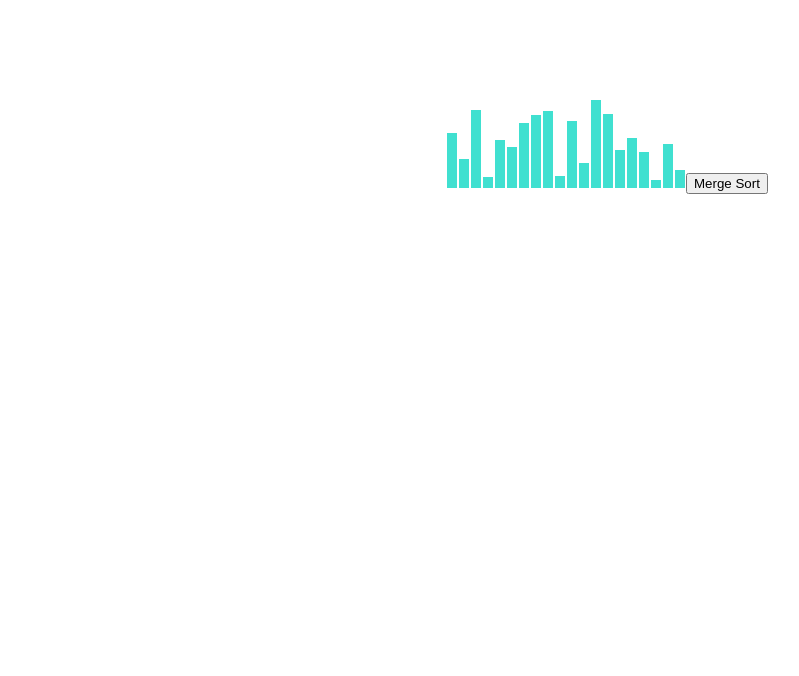
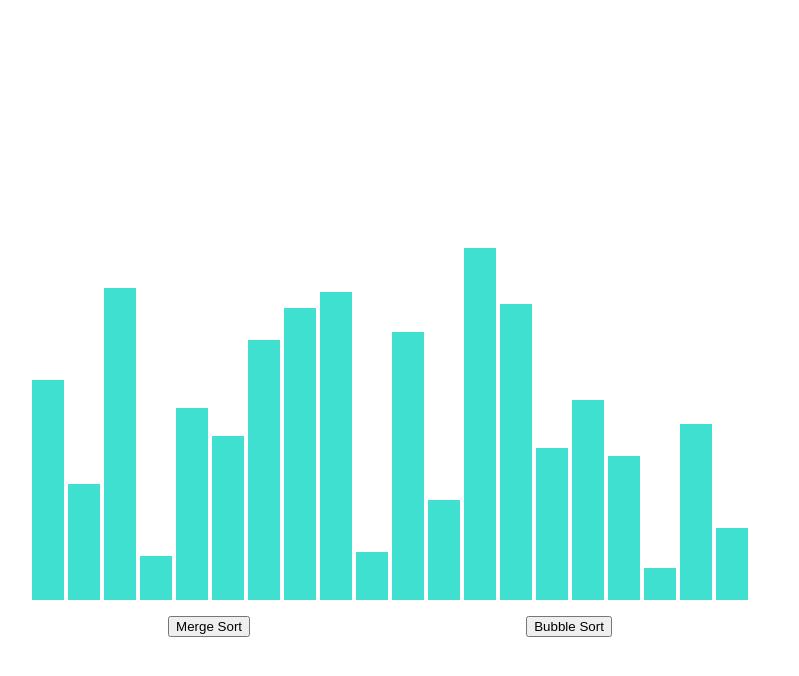
Before and after one commit to guangshuqi/sortingAnimator, a React (Create React App) app: page / in a window 1280 px wide. Shown: the top 676 px of the page, without its empty margins (354-1153 px from the left). Built offline with nearby package versions, Linux system fonts and the light colour scheme.

Commit message:
added bubble sort

```diff
--- /dev/null
+++ b/src/SortingAnimator/SortingAlgorithm/BubbleSort.js
@@ -0,0 +1,26 @@
+export default function getBubbleSortSequence(unsortedArray, offset, sequences){
+    const auxArray = [...unsortedArray]
+    for (let i = 0; i<auxArray.length;i++){
+        for (let j =0; j < auxArray.length-i-1; j++){
+            sequences.push({
+                type: 'colorChange',
+                indices: [j, j+1]
+            })
+            if (auxArray[j]>auxArray[j+1]){
+                sequences.push({
+                    type: 'heightChange',
+                    indices: [j, j+1],
+                    newHeights: [auxArray[j+1], auxArray[j]]
+                })
+                let temp = auxArray[j]
+                auxArray[j]=auxArray[j+1]
+                auxArray[j+1]=temp
+            }
+            sequences.push({
+                type: 'colorChange',
+                indices: [j, j+1]
+            })
+        }
+    }
+    return auxArray
+}
--- /dev/null
+++ b/src/SortingAnimator/SortingAlgorithm/MergeSort.js
@@ -0,0 +1,61 @@
+// Merge Sort (Recursive)
+export default function getMergeSortSequence (unsortedArray,offset=0, sequences) {
+    // No need to sort the array if the array only has one element or empty
+    const N = unsortedArray.length
+    if (N == 0) {
+      return [[], offset];
+    }else if (N ==1){
+        return [unsortedArray, offset]
+    }
+    // In order to divide the array in half, we need to figure out the middle
+
+
+    const middle = Math.floor(N/ 2);
+
+    const left = unsortedArray.slice(0, middle)
+    const right = unsortedArray.slice(middle, N)
+
+    // Using recursion to combine the left and right
+    return merge(
+        getMergeSortSequence(left, offset,sequences), getMergeSortSequence(right, offset+middle,sequences), sequences
+    );
+  }
+
+
+
+  function merge (left, right, sequence) {
+    let resultArray = [], leftOffset = left[1], leftArr = left[0], rightArr = right[0],rightOffset=right[1], startIndex = 0, leftIndex = 0, rightIndex=0
+
+    while (leftIndex <leftArr.length || rightIndex < rightArr.length) {
+        sequence.push({
+            type: 'colorChange',
+            indices: [leftIndex+leftOffset, rightIndex+rightOffset]
+        })
+        sequence.push({
+            type: 'colorChange',
+            indices: [leftIndex+leftOffset, rightIndex+rightOffset]
+        })
+        if (rightIndex === rightArr.length || leftArr[leftIndex] < rightArr[rightIndex]) {
+            resultArray.push(leftArr[leftIndex])
+            sequence.push({
+                type: 'heightChange',
+                indices: [startIndex+leftOffset],
+                newHeights: [leftArr[leftIndex]]
+            })
+            leftIndex++;
+        } else {
+            resultArray.push(rightArr[rightIndex])
+            sequence.push({
+                type: 'heightChange',
+                indices: [startIndex+leftOffset],
+                newHeights: [rightArr[rightIndex]]
+            })
+            rightIndex++;
+        }
+        startIndex++
+    }
+    // while (leftIndex<leftArr.length){
+
+    // }
+    return [resultArray, leftOffset]
+  }
--- a/src/SortingAnimator/SortingAnimator.css
+++ b/src/SortingAnimator/SortingAnimator.css
@@ -1,11 +1,26 @@
+.main-container{
+  display: flex;
+  flex-direction: column;
+  top: 100px;
+  left:30%;
+  position: absolute
+}
+
+.button-container {
+  display: flex;
+  justify-content: space-around;
+
+}
 .array-container {
-    position: absolute;
-    left: 800px;
-    top: 100px;
+
+    height: 500px;
+    min-height: 500px;
+    margin-bottom: 1em;
+    display: flex;
+    align-items: flex-end;
   }
 
   .array-bar {
-    width: 10px;
-    display: inline-block;
-    margin: 0 1px;
+    width: 2em;
+    margin: 0 2px;
   }
--- a/src/SortingAnimator/SortingAnimator.js
+++ b/src/SortingAnimator/SortingAnimator.js
@@ -1,5 +1,7 @@
 import React from 'react'
 import './SortingAnimator.css'
+import getMergeSortSequence from './SortingAlgorithm/MergeSort'
+import getBubbleSortSequence from './SortingAlgorithm/BubbleSort'
 
 const ARRAY_LEN = 20
 // This is the main color of the array bars.
@@ -20,27 +22,23 @@ export default function SortingAnimator(){
 
     function runAnimation(getSortSequence){
         const sequences = []
-        const sortedArray = getSortSequence(array, 0 , sequences)
+        const sortedArray = getSortSequence(array,0, sequences)
         // console.log(sortedArray)
         console.log(sequences)
         for (let i=0; i < sequences.length;i++){
             let sequence = sequences[i]
             if(sequence['type']=='colorChange'){
                 const [idx1, idx2] = sequence['indices']
-                let newColor
-                if(arrayColor[idx1] == PRIMARY_COLOR){
-                    newColor = SECONDARY_COLOR
-                }else{
-                    newColor = PRIMARY_COLOR
-                }
-                setTimeout(()=>{setArrayColorState(idx1)}, i*ANIMATION_SPEED_MS)
-                setTimeout(()=>{setArrayColorState(idx2)}, i*ANIMATION_SPEED_MS)
+                setTimeout(()=>{setArrayColorState([idx1,idx2])}, i*ANIMATION_SPEED_MS)
+
             }else{
 
-                const idx = sequence['index']
-                const newHeight = sequence['newHeight']
+                const idxs = sequence['indices']
+                const newHeights = sequence['newHeights']
 
-                setTimeout(()=>{setArrayState(idx, newHeight)}, i*ANIMATION_SPEED_MS)
+                setTimeout(()=>{idxs.forEach((v,idx)=>{
+                    setArrayState(v, newHeights[idx])
+                })}, i*ANIMATION_SPEED_MS)
             }
         }
     }
@@ -53,22 +51,24 @@ export default function SortingAnimator(){
             return newArray
         })
     }
-    function setArrayColorState(idx){
+    function setArrayColorState(indices){
 
 
         setArrayColor(oldArray => {
             const newArray=[...oldArray]
+            indices.forEach(idx=>{
                 if (newArray[idx] == PRIMARY_COLOR){
                     newArray[idx] = SECONDARY_COLOR
                 }else{
                     newArray[idx] = PRIMARY_COLOR
                 }
-
+            })
             return newArray
         })
     }
 
     return (
+        <div className="main-container">
             <div className="array-container">
             {array.map((value, idx)=>(
                 <div
@@ -76,12 +76,18 @@ export default function SortingAnimator(){
                     key={idx}
                     style={{
                         backgroundColor: arrayColor[idx],
-                        height: `${value}px`
+                        height: `${value*4}px`
                     }}
                 ></div>
             ))}
+
+        </div>
+        <div className="button-container">
             <button onClick={()=>runAnimation(getMergeSortSequence)}>Merge Sort</button>
+            <button onClick={()=>runAnimation(getBubbleSortSequence)}>Bubble Sort</button>
         </div>
+       </div>
+
     )
 }
 
@@ -100,65 +106,3 @@ for (let i = 0; i < arrayOne.length; i++) {
 }
 return true;
 }
-
-// Merge Sort (Recursive)
-function getMergeSortSequence (unsortedArray,offset, sequences) {
-    // No need to sort the array if the array only has one element or empty
-    const N = unsortedArray.length
-    if (N == 0) {
-      return [[], offset];
-    }else if (N ==1){
-        return [unsortedArray, offset]
-    }
-    // In order to divide the array in half, we need to figure out the middle
-
-
-    const middle = Math.floor(N/ 2);
-
-    const left = unsortedArray.slice(0, middle)
-    const right = unsortedArray.slice(middle, N)
-
-    // Using recursion to combine the left and right
-    return merge(
-        getMergeSortSequence(left, offset,sequences), getMergeSortSequence(right, offset+middle,sequences), sequences
-    );
-  }
-
-
-
-  function merge (left, right, sequence) {
-    let resultArray = [], leftOffset = left[1], leftArr = left[0], rightArr = right[0],rightOffset=right[1], startIndex = 0, leftIndex = 0, rightIndex=0
-
-    while (leftIndex <leftArr.length || rightIndex < rightArr.length) {
-        sequence.push({
-            type: 'colorChange',
-            indices: [leftIndex+leftOffset, rightIndex+rightOffset]
-        })
-        sequence.push({
-            type: 'colorChange',
-            indices: [leftIndex+leftOffset, rightIndex+rightOffset]
-        })
-        if (rightIndex === rightArr.length || leftArr[leftIndex] < rightArr[rightIndex]) {
-            resultArray.push(leftArr[leftIndex])
-            sequence.push({
-                type: 'heightChange',
-                index: startIndex+leftOffset,
-                newHeight: leftArr[leftIndex]
-            })
-            leftIndex++;
-        } else {
-            resultArray.push(rightArr[rightIndex])
-            sequence.push({
-                type: 'heightChange',
-                index: startIndex+leftOffset,
-                newHeight: rightArr[rightIndex]
-            })
-            rightIndex++;
-        }
-        startIndex++
-    }
-    // while (leftIndex<leftArr.length){
-
-    // }
-    return [resultArray, leftOffset]
-  }
```
Lines whose indentation alone changed are shown as unchanged.
